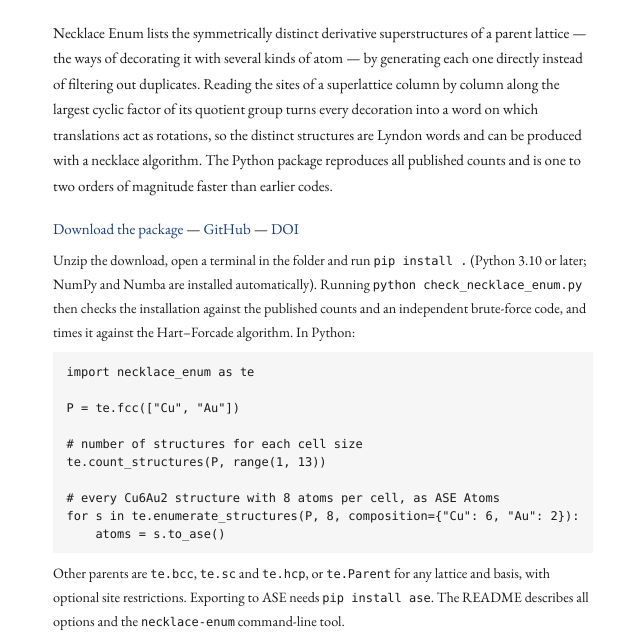
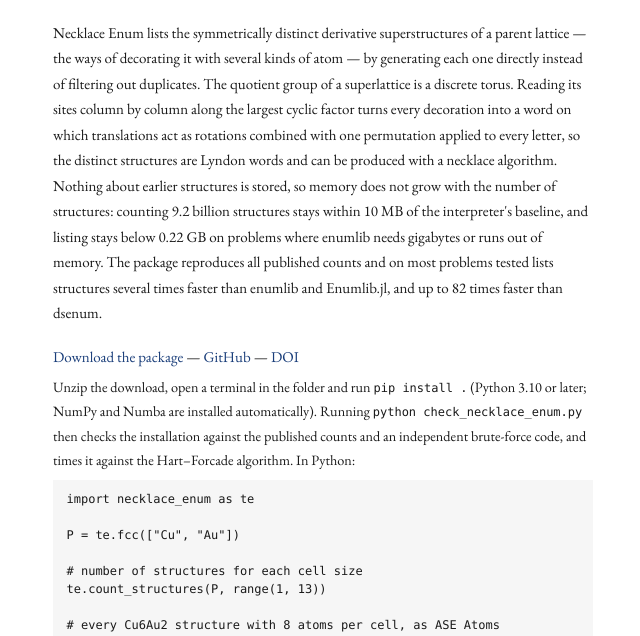
Before and after one commit to r-h-taylor/necklace-enum, a plain HTML site: page docs/index.html in a window 1280 px wide. Shown: the part 94-730 px from the top of the page, without its empty margins (317-957 px from the left). Drawn offline with nearby package versions, Linux system fonts and the light colour scheme.

Commit message:
Project page: memory result, torus description, speed claim matching the paper

```diff
--- a/docs/index.html
+++ b/docs/index.html
@@ -36,10 +36,14 @@
 
 <p>Necklace Enum lists the symmetrically distinct derivative superstructures of a parent lattice &mdash; the ways of
 decorating it with several kinds of atom &mdash; by generating each one directly instead of filtering out duplicates.
-Reading the sites of a superlattice column by column along the largest cyclic factor of its quotient group turns
-every decoration into a word on which translations act as rotations, so the distinct structures are Lyndon words
-and can be produced with a necklace algorithm. The Python package reproduces all published counts and is one to
-two orders of magnitude faster than earlier codes.</p>
+The quotient group of a superlattice is a discrete torus. Reading its sites column by column along the largest
+cyclic factor turns every decoration into a word on which translations act as rotations combined with one
+permutation applied to every letter, so the distinct structures are Lyndon words and can be produced with a
+necklace algorithm. Nothing about earlier structures is stored, so memory does not grow with the number of
+structures: counting 9.2 billion structures stays within 10&nbsp;MB of the interpreter's baseline, and listing
+stays below 0.22&nbsp;GB on problems where enumlib needs gigabytes or runs out of memory. The package reproduces
+all published counts and on most problems tested lists structures several times faster than enumlib and
+Enumlib.jl, and up to 82 times faster than dsenum.</p>
 
 <ul>
   <li><a href="https://github.com/r-h-taylor/necklace-enum/archive/refs/heads/main.zip">Download the package</a> &mdash; <a href="https://github.com/r-h-taylor/necklace-enum">GitHub</a> &mdash; <a href="https://doi.org/10.5281/zenodo.24330096">DOI</a></li>
```
